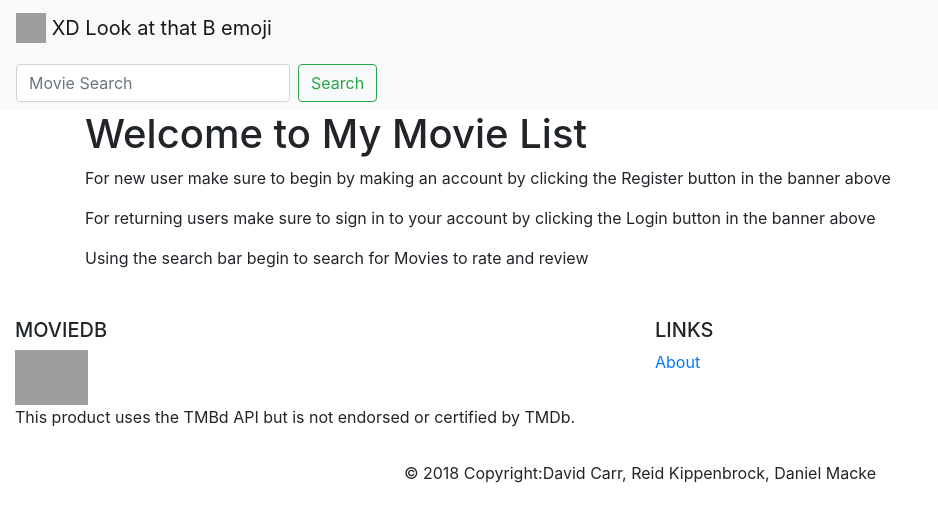
After one commit to Cardboy777/MyMovieList, a Django app: page / in a window 1280 px wide. The commit adds this page. Shown: the top 522 px of the page, without its empty margins (0-938 px from the left). Run offline with Django 3.2, Linux system fonts and the light colour scheme; some libraries are stand-ins or nearby versions; grey boxes are pictures that could not be loaded.

Commit message:
Added Basic Login Page and Site Homepage

```diff
--- a/mymovielist/accounts/templates/base.html
+++ b/mymovielist/accounts/templates/base.html
@@ -4,6 +4,7 @@
     <link rel="stylesheet" href="https://stackpath.bootstrapcdn.com/bootstrap/4.1.0/css/bootstrap.min.css" integrity="sha384-9gVQ4dYFwwWSjIDZnLEWnxCjeSWFphJiwGPXr1jddIhOegiu1FwO5qRGvFXOdJZ4" crossorigin="anonymous">
     <script src="https://stackpath.bootstrapcdn.com/bootstrap/4.1.0/js/bootstrap.min.js" integrity="sha384-uefMccjFJAIv6A+rW+L4AHf99KvxDjWSu1z9VI8SKNVmz4sk7buKt/6v9KI65qnm" crossorigin="anonymous"></script>
     {% block head %}
+    <title>MML</title>
     {% endblock %}
   </head>
   <body>
--- /dev/null
+++ b/mymovielist/accounts/templates/homepage/home.html
@@ -0,0 +1,10 @@
+{%extends 'base.html'%}
+{%block body%}
+  <div class="container">
+    <h1>Welcome to My Movie List</h1>
+    <p>For new user make sure to begin by making an account by clicking the Register button in the banner above</p>
+    <p>For returning users make sure to sign in to your account by clicking the Login button in the banner above</p>
+    <p> Using the search bar begin to search for Movies to rate and review</p>
+  </div>
+
+{%endblock%}
--- a/mymovielist/accounts/urls.py
+++ b/mymovielist/accounts/urls.py
@@ -1,6 +1,9 @@
 from django.urls import path
 from . import views
+from django.contrib.auth.views import login
 
 urlpatterns = [
 	path('',views.home),
+	path('login/',login,{'template_name':'accounts/login.html'}),
+	path('profile/',views.home),
 ]
--- a/mymovielist/mymovielist/settings.py
+++ b/mymovielist/mymovielist/settings.py
@@ -119,3 +119,5 @@ USE_TZ = True
 # https://docs.djangoproject.com/en/2.0/howto/static-files/
 
 STATIC_URL = '/static/'
+
+LOGIN_REDIRECT_URL = '/account/profile/'
--- a/mymovielist/mymovielist/urls.py
+++ b/mymovielist/mymovielist/urls.py
@@ -19,6 +19,7 @@ from . import views
 
 urlpatterns = [
     path('admin/', admin.site.urls),
+    path('',views.home),
     path('account/',include('accounts.urls')),
-    path('about/', views.about)
+    path('about/', views.about),
 ]
--- a/mymovielist/mymovielist/views.py
+++ b/mymovielist/mymovielist/views.py
@@ -2,4 +2,6 @@ from django.shortcuts import render, HttpResponse
 
 #Create Views here
 def about(request):
-    return render(request, 'about.html')
+    return render(request, 'homepage/about.html')
+def home(request):
+    return render(request, 'homepage/home.html')
```
Also changed, not shown: mymovielist/accounts/templates/accounts/login.html (added, +13 -0 lines), mymovielist/accounts/templates/homepage/about.html (renamed from mymovielist/accounts/templates/about.html), mymovielist/db.sqlite3.
